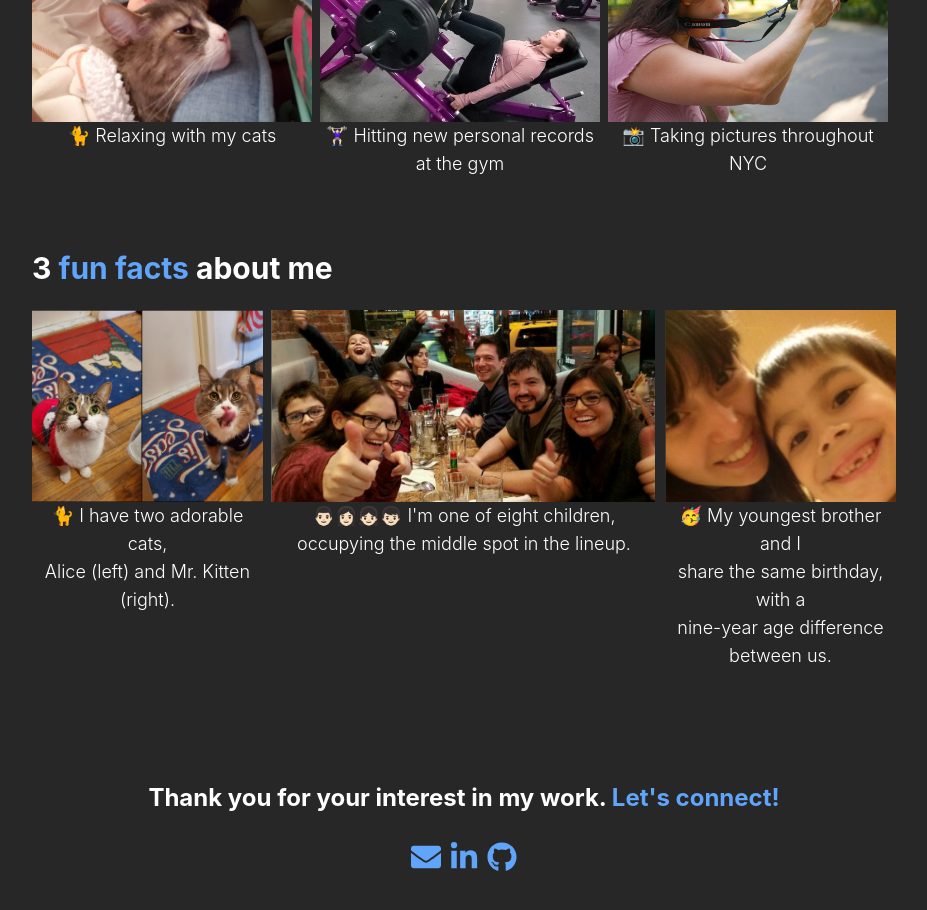
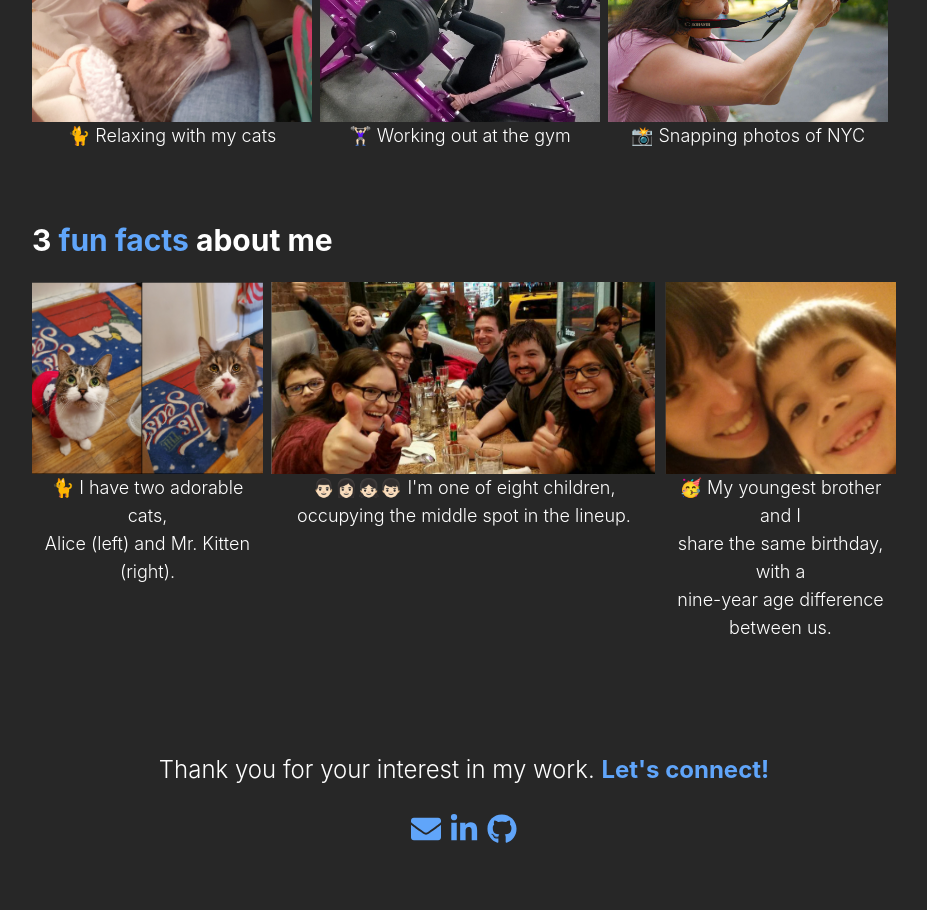
Before and after one commit to laurawillson/react-portfolio, a React (Create React App) app: page /react-portfolio/About in a window 1280 px wide. Shown: the part 2080-2990 px from the top of the page, without its empty margins (176-1103 px from the left). After the commit the page ends 2968 px from the top, so only its background shows below. Built offline with nearby package versions, Linux system fonts and the light colour scheme.

Commit message:
Reworded the 'What are my go-to activities outside of work?' section

```diff
--- a/src/components/About.js
+++ b/src/components/About.js
@@ -78,11 +78,11 @@ export default function About(){
                                 </div>
                                 <div class="mr-2">
                                     <img className="Beating_PR object-cover h-48 w-96" src={Beating_PR}/>
-                                    <p className="font-light text-lg text-center">🏋🏻‍♀️ Hitting new personal records at the gym</p>
+                                    <p className="font-light text-lg text-center">🏋🏻‍♀️ Working out at the gym</p>
                                 </div>
                                 <div class="mr-2">
                                     <img className="Laura_Taking_Pics object-cover h-48 w-96" src={Laura_Taking_Pics}/>
-                                    <p className="font-light text-lg text-center">📸 Taking pictures throughout NYC</p>
+                                    <p className="font-light text-lg text-center">📸 Snapping photos of NYC</p>
                                 </div>
                             </div>
                         </div>
--- a/src/components/Footer.js
+++ b/src/components/Footer.js
@@ -5,7 +5,7 @@ export default function Footer(){
     return(
         <div className="p-10 text-center max-w-[72rem] m-auto text-white">
             <div className="flex align-center text-3xl items-center justify-center">
-                <p className="font-bold  text-2xl justify-center">Thank you for your interest in my work. <div className="text-blue-400 inline font-bold">Let's connect! </div></p>
+                <p className="font-light  text-2xl justify-center">Thank you for your interest in my work. <div className="text-blue-400 inline font-bold">Let's connect! </div></p>
             </div>
 
             <br></br>
```
